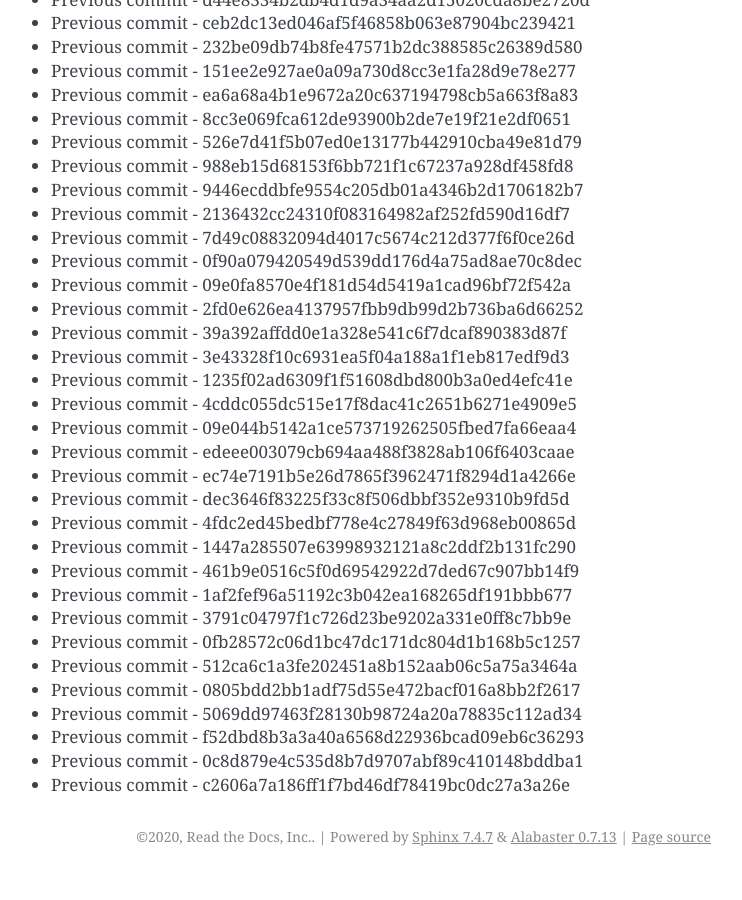
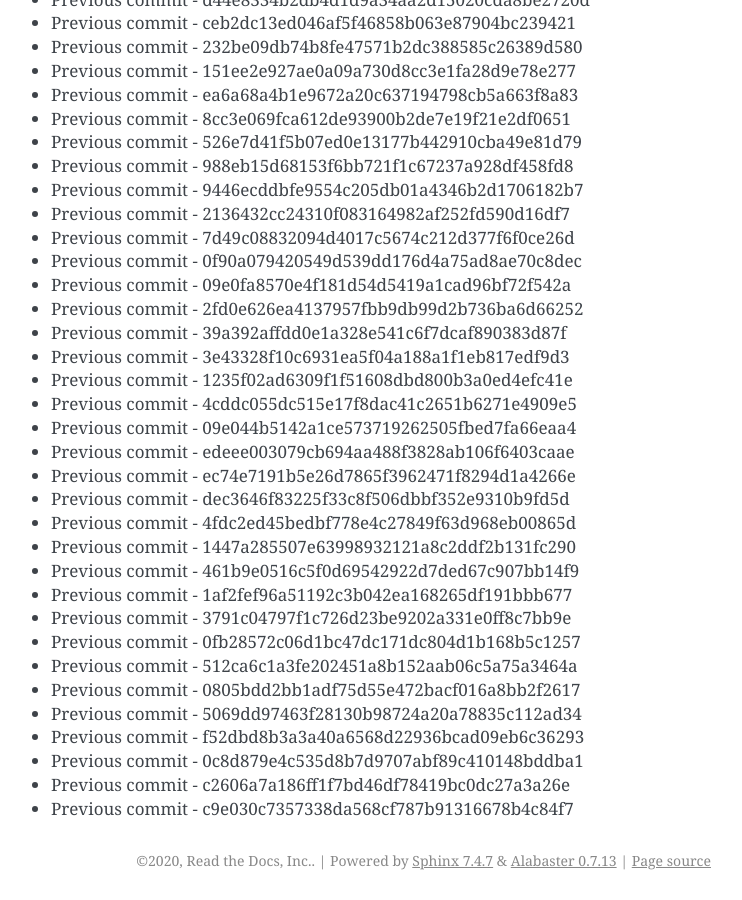
Before and after one commit to readthedocs/rtd-git-stresstest, a Sphinx documentation site: the page built from docs/updates.rst, in a window 1280 px wide and 900 px high, scrolled down 23834 px. Shown: the whole window, without its empty margins (399-1141 px from the left). Built offline with Sphinx 7.4.7, drawn with Linux system fonts in a browser that asks for light colours; before the commit the page ends 24710 px from its top, so only the background shows below that.

Commit message:
Generating commit from previous: c9e030c7357338da568cf787b91316678b4c84f7

```diff
--- a/docs/updates.rst
+++ b/docs/updates.rst
@@ -1033,3 +1033,4 @@ It can be tested for any performance characteristics.
 * Previous commit - f52dbd8b3a3a40a6568d22936bcad09eb6c36293
 * Previous commit - 0c8d879e4c535d8b7d9707abf89c410148bddba1
 * Previous commit - c2606a7a186ff1f7bd46df78419bc0dc27a3a26e
+* Previous commit - c9e030c7357338da568cf787b91316678b4c84f7
```
